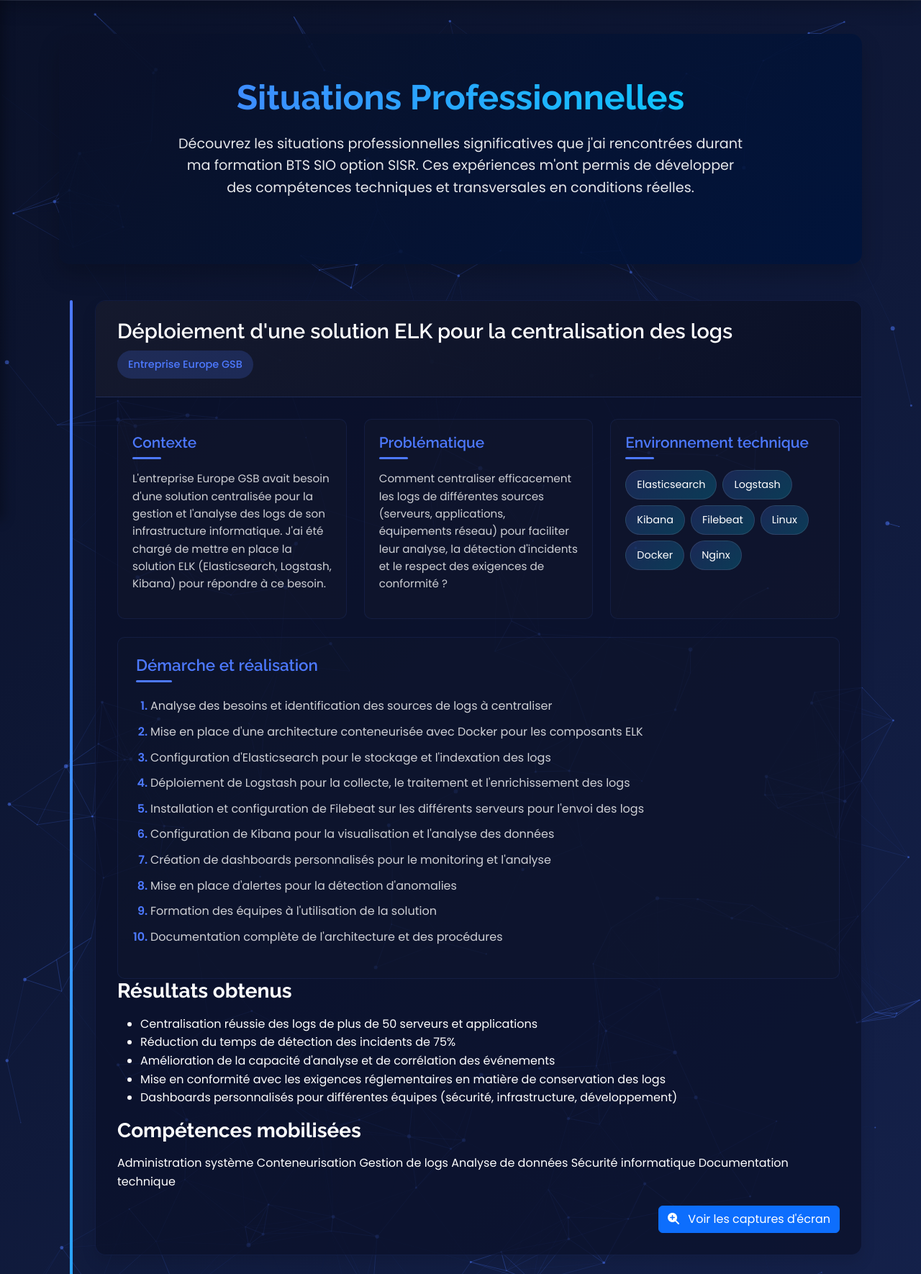
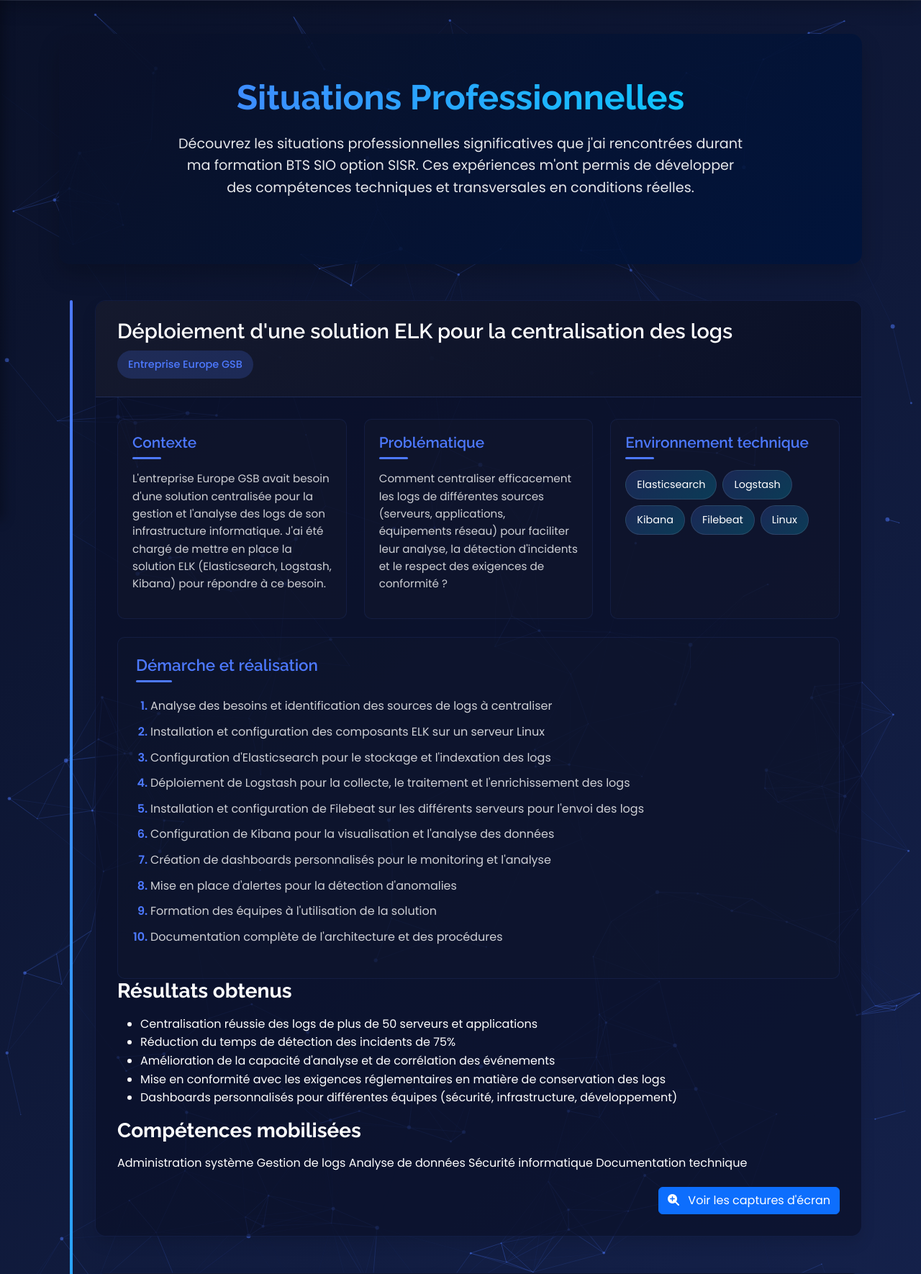
Before and after one commit to blck18/projet-portfolio-bts, a PHP site: page /situations-pro.php in a window 1280 px wide. Shown: the part 77-1847 px from the top of the page at 72% size. Run offline with PHP 8.4, Linux system fonts and the light colour scheme.

Commit message:
Suppression des mentions de Docker et Nginx dans la première situation professionnelle

```diff
--- a/src/situations-pro.php
+++ b/src/situations-pro.php
@@ -44,8 +44,6 @@
                                     <span class="tech-badge">Kibana</span>
                                     <span class="tech-badge">Filebeat</span>
                                     <span class="tech-badge">Linux</span>
-                                    <span class="tech-badge">Docker</span>
-                                    <span class="tech-badge">Nginx</span>
                                 </div>
                             </div>
                         </div>
@@ -55,7 +53,7 @@
                         <h3>Démarche et réalisation</h3>
                         <ol>
                             <li>Analyse des besoins et identification des sources de logs à centraliser</li>
-                            <li>Mise en place d'une architecture conteneurisée avec Docker pour les composants ELK</li>
+                            <li>Installation et configuration des composants ELK sur un serveur Linux</li>
                             <li>Configuration d'Elasticsearch pour le stockage et l'indexation des logs</li>
                             <li>Déploiement de Logstash pour la collecte, le traitement et l'enrichissement des logs</li>
                             <li>Installation et configuration de Filebeat sur les différents serveurs pour l'envoi des logs</li>
@@ -82,7 +80,6 @@
                         <h3>Compétences mobilisées</h3>
                         <div class="skill-list">
                             <span class="skill-badge">Administration système</span>
-                            <span class="skill-badge">Conteneurisation</span>
                             <span class="skill-badge">Gestion de logs</span>
                             <span class="skill-badge">Analyse de données</span>
                             <span class="skill-badge">Sécurité informatique</span>
```
